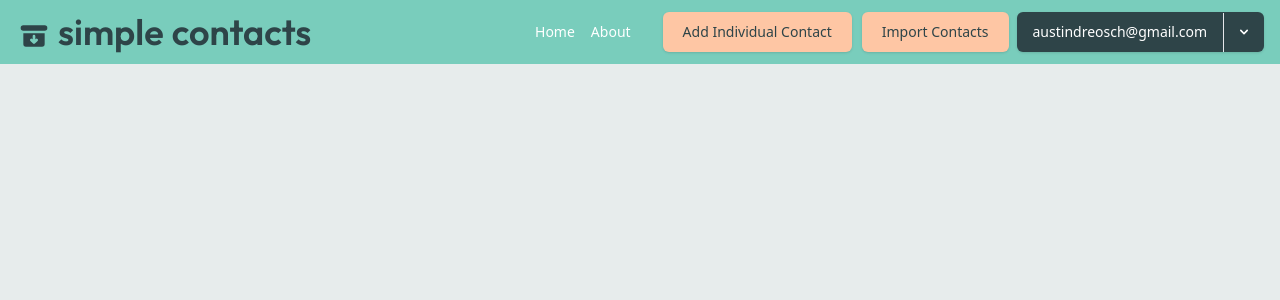
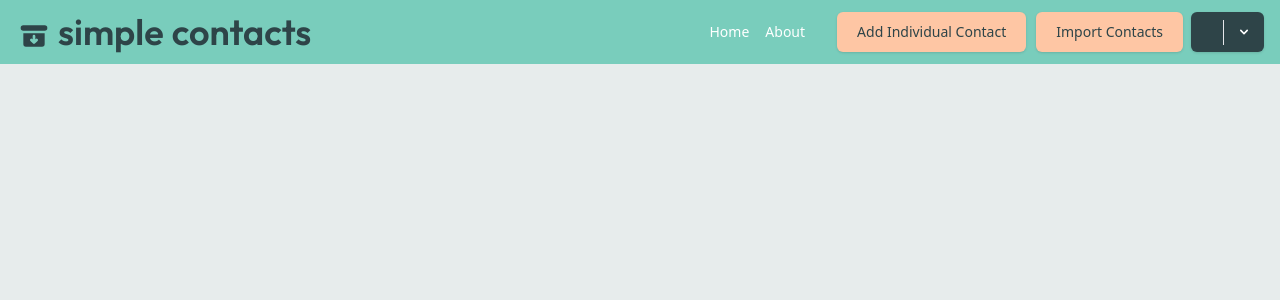
Before and after one commit to austindreosch/simple-contacts, a Vue app: page /about in a window 1280 px wide. Shown: the top 300 px of the page. Built offline with nearby package versions, Linux system fonts and the light colour scheme; no server answers.

Commit message:
adding user sync

```diff
--- a/src/components/dropdowns/ProfileDropdown.vue
+++ b/src/components/dropdowns/ProfileDropdown.vue
@@ -7,7 +7,7 @@
         @click="toggleDropdown"
         class="border-e px-4 py-[0.8rem] text-sm/none text-white items-center hover:bg-gray-600"
       >
-        austindreosch@gmail.com
+        {{userEmail}}
       </a>
 
       <button @click="toggleDropdown" class="h-full p-3  text-white hover:bg-gray-500 ">
@@ -87,8 +87,14 @@
 </template>
 
 <script setup>
+import { user } from '@/composables/getUser';
 import { dropdownStore } from '@/stores/dropdownStore';
 import { onMounted, onUnmounted, ref, watchEffect } from 'vue';
+
+import { computed } from 'vue';
+
+const userEmail = computed(() => user.value ? user.value.email : null);
+
 
 const isOpen = ref(false);
 const dropdownId = Symbol(); // Unique identifier for this dropdown
--- a/src/router/index.js
+++ b/src/router/index.js
@@ -1,3 +1,4 @@
+import AboutView from '@/views/AboutView.vue';
 import AddContactView from '@/views/AddContactView.vue';
 import AuthView from '@/views/AuthView.vue';
 import HomeView from '@/views/HomeView.vue';
@@ -9,6 +10,7 @@ const routes = [
   { path: '/import', name: 'Import Contacts', component: ImportContactsView },
   { path: '/add', name: 'Add Invidividual Contact', component: AddContactView },
   { path: '/auth', name: 'Authenticate User', component: AuthView },
+  { path: '/about', name: 'About', component: AboutView },
 ];
 
 const router = createRouter({
--- /dev/null
+++ b/src/views/AboutView.vue
@@ -0,0 +1,9 @@
+<template>
+    <div class="">
+    </div>
+</template>
+
+<script setup>
+
+
+</script>
```
